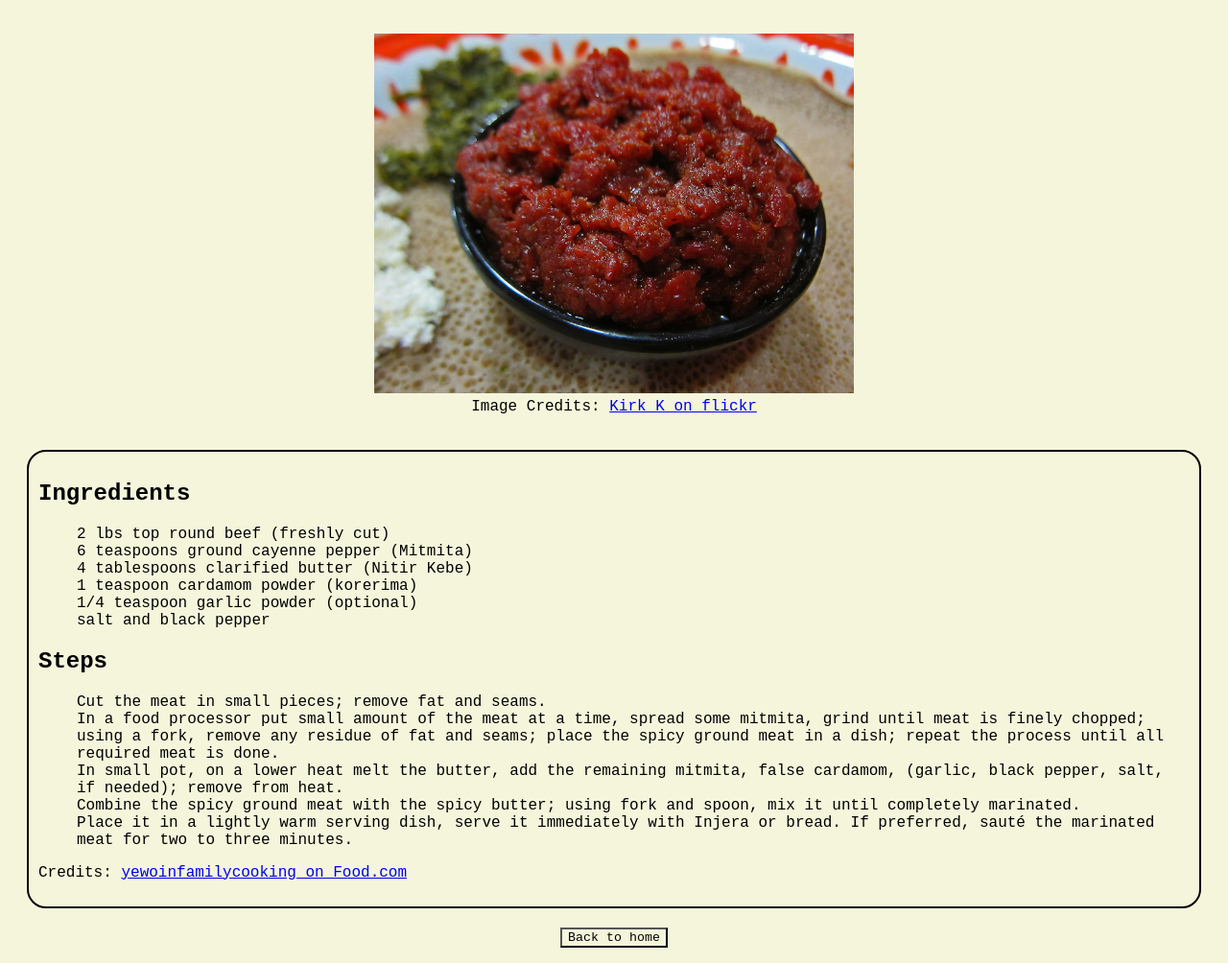
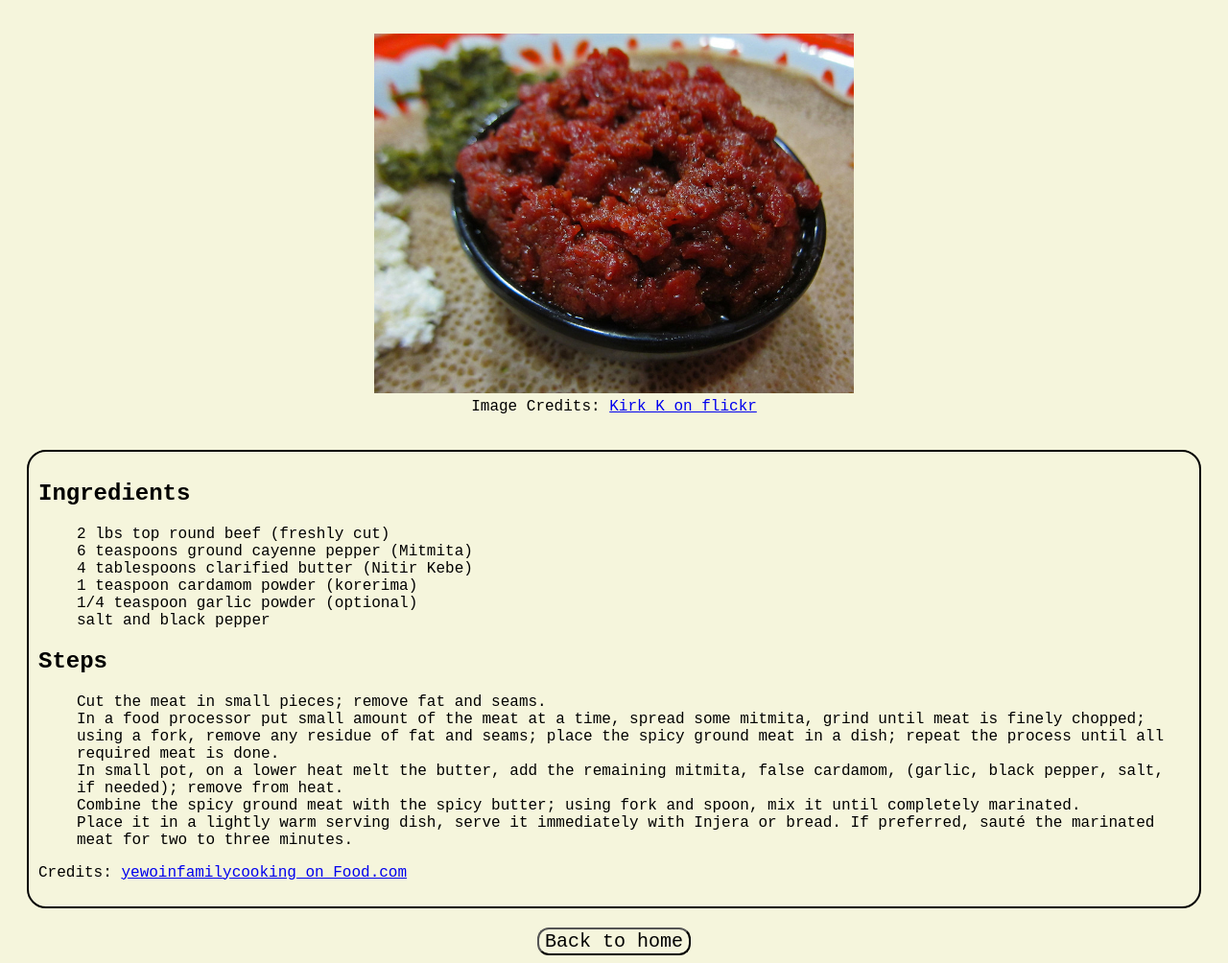
Before and after one commit to beabzk/odin-recipes, a plain HTML site: page recipes/kitfo.html in a window 1280 px wide. Shown: the part 69-1073 px from the top of the page at 96% size. Drawn offline with Linux system fonts and the light colour scheme.

Commit message:
Add button style

```diff
--- a/style.css
+++ b/style.css
@@ -22,3 +22,8 @@
     border-radius: 20px;
     margin: 20px;
 }
+
+button {
+    font-size: 20px;
+    border-radius: 12px;
+}
```
